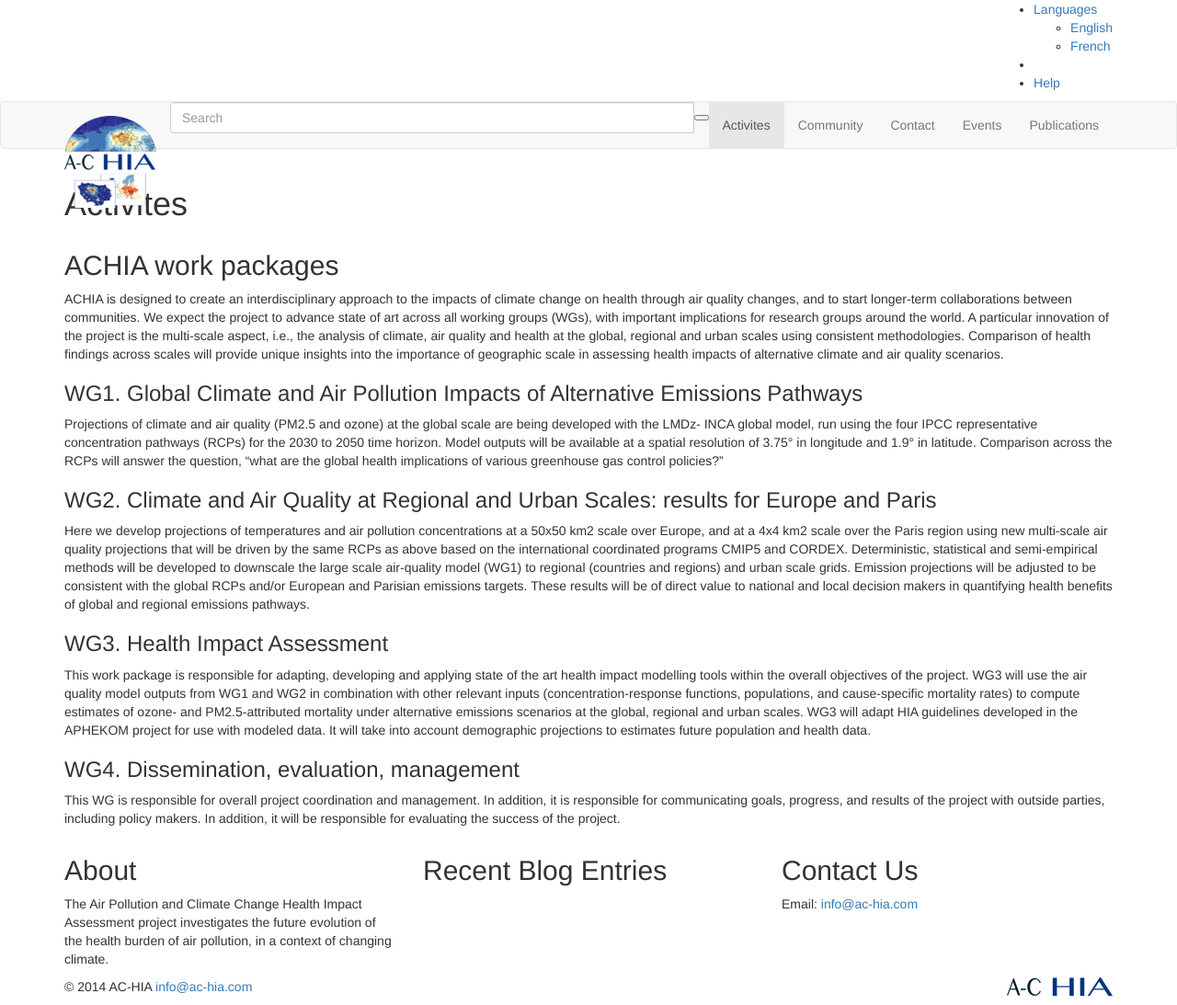
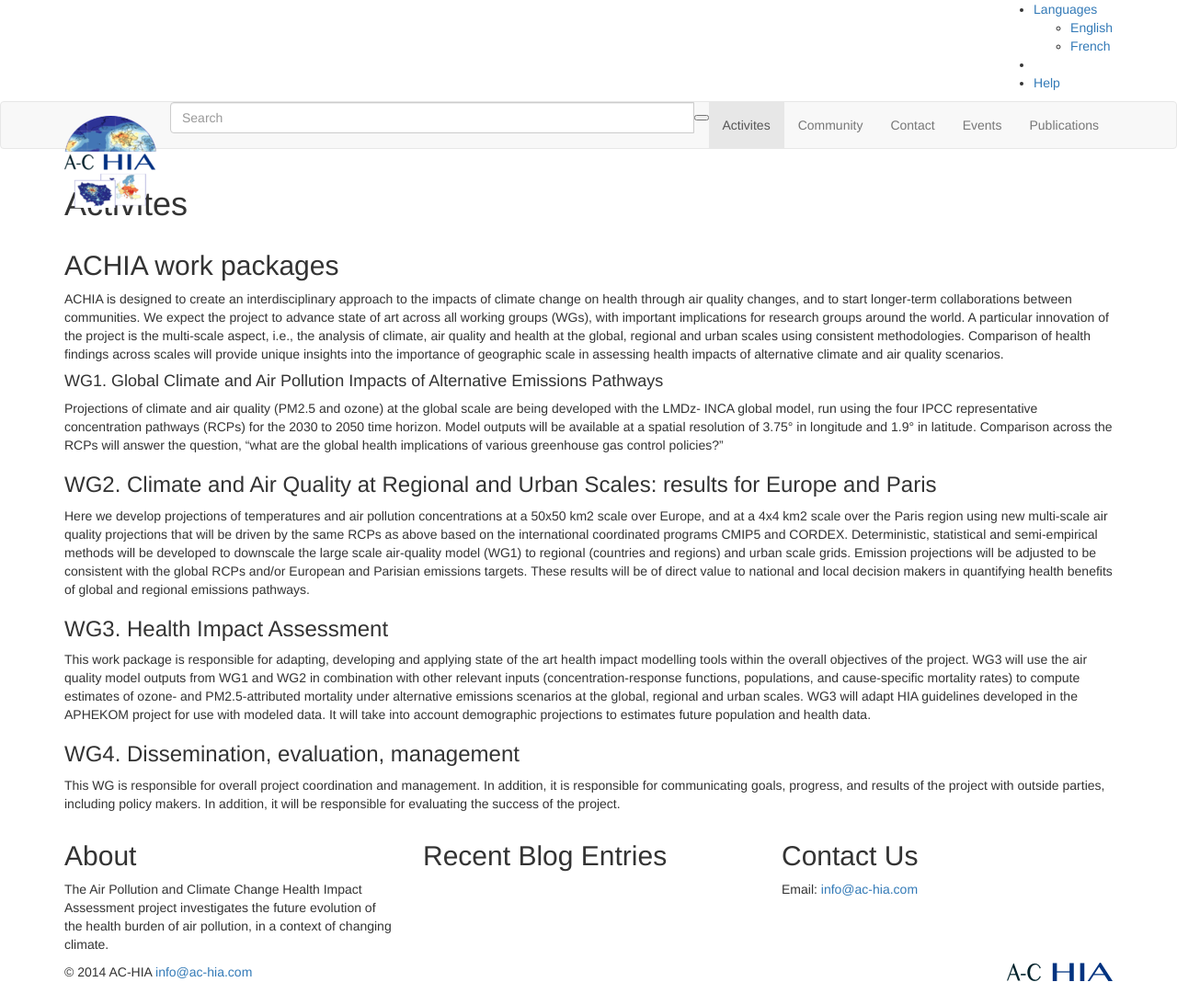
Before and after one commit to vlikhvar/achia, a Jekyll site: the page built from activities.md, in a window 1280 px wide. Shown: the whole page at 92% size. Built offline with Jekyll 4.4.1, drawn with Linux system fonts in a browser that asks for light colours; nearby versions of some CDN libraries; library files that are not in the unit come from our copies; Markdown is read by kramdown in place of the engine named in the settings.

Commit message:
Update activities.md

```diff
--- a/activities.md
+++ b/activities.md
@@ -9,7 +9,7 @@ group: navigation
 
 ACHIA is designed to create an interdisciplinary approach to the impacts of climate change on health through air quality changes, and to start longer‐term collaborations between communities. We expect the project to advance state of art across all working groups (WGs), with important implications for research groups around the world. A particular innovation of the project is the multi‐scale aspect, i.e., the analysis of climate, air quality and health at the global, regional and urban scales using consistent methodologies. Comparison of health findings across scales will provide unique insights into the importance of geographic scale in assessing health impacts of alternative climate and air quality scenarios.
 
-<h3>WG1. Global Climate and Air Pollution Impacts of Alternative Emissions Pathways</h3>
+<h4 class="color-green">WG1. Global Climate and Air Pollution Impacts of Alternative Emissions Pathways</h4>
 
 Projections of climate and air quality (PM2.5 and ozone) at the global scale are being developed with the LMDz‐ INCA global model, run using the four IPCC representative concentration pathways (RCPs) for the 2030 to 2050 time horizon. Model outputs will be available at a spatial resolution of 3.75° in longitude and 1.9° in latitude. Comparison across the RCPs will answer the question, “what are the global health implications of various greenhouse gas control policies?”
 
```
